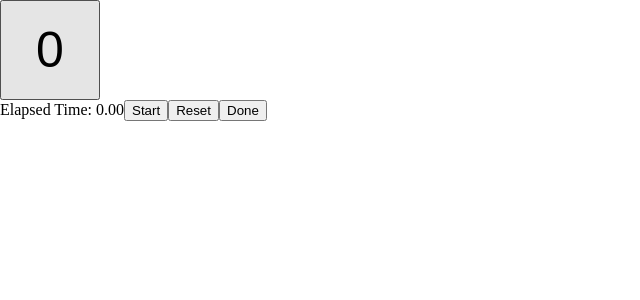
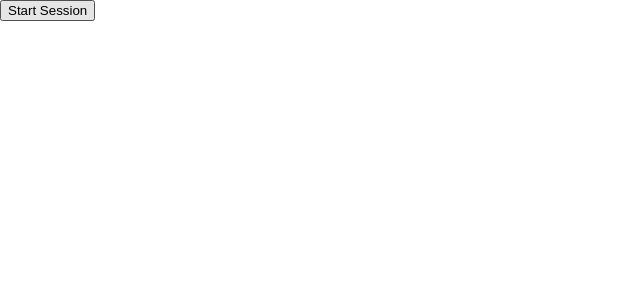
Before and after one commit to mbebenita/Breath, a React app: page / in a window 1280 px wide. Shown: the top 300 px of the page, without its empty margins (0-640 px from the left). Built offline with nearby package versions, Linux system fonts and the light colour scheme.

Commit message:
Lots of changes, don’t write commit messages like this.

```diff
--- a/src/Counter.tsx
+++ b/src/Counter.tsx
@@ -13,8 +13,12 @@ export class Counter extends React.Component<any, any> {
         count: 0
       });
       e.preventDefault();
-
     } else {
+      if (this.state.count == 0) {
+        if (this.props.onStart) {
+          this.props.onStart();
+        }
+      }
       this.setState({
         count: this.state.count + 1
       });
@@ -29,9 +33,11 @@ export class Counter extends React.Component<any, any> {
       height: 100,
       fontSize: 50
     };
-    return <button style={buttonStyle}
+    return <div style={{backgroundColor: "blue", padding: 16}}>
+      <button style={buttonStyle}
       onMouseDown={this.onCount.bind(this)}
       onContextMenu={this.onContextMenu.bind(this)}
       >{this.state.count}</button>
+    </div>
   }
 }
--- a/src/Main.tsx
+++ b/src/Main.tsx
@@ -1,33 +1,17 @@
 import * as React from "react";
 import * as ReactDOM from "react-dom";
 
-import { Rep } from "./Rep";
+import { Session } from "./Session";
 
 
 export class Page extends React.Component<any, any> {
   constructor() {
     super();
-    let reps = ["FOO"];
-    // if (localStorage.count) {
-    //     reps = [];
-    //     for (let i = 0; i < localStorage.count | 0; i++) {
-    //       reps.push("A");
-    //     }
-    // }
-    this.state = {
-      reps
-    }
+  }
 
-  }
-  onDone() {
-    let reps = this.state.reps;
-    reps.push("FOO");
-    this.setState({reps});
-    // localStorage.count = reps.length;
-  }
   render() {
     return <div>
-      { this.state.reps.map((rep, i) => <Rep onDone={this.onDone.bind(this)} key={i}/>) }
+      <Session/>
     </div>
   }
 }
--- a/src/Rep.tsx
+++ b/src/Rep.tsx
@@ -1,18 +1,51 @@
 import * as React from "react";
-
+import { toTime } from "./util";
 import { Stopwatch } from "./Stopwatch";
 import { Counter } from "./Counter";
 
+enum RepState {
+  NONE,
+  IN_PROGRESS,
+  COMPLETED
+}
 export class Rep extends React.Component<any, any> {
   constructor() {
     super();
+    this.state = {
+      startTime: 0,
+      endTime: 0,
+      repState: RepState.NONE
+    }
+  }
+  onStart() {
+    this.setState({
+      startTime: performance.now(),
+      repState: RepState.IN_PROGRESS
+    });
   }
   onDone() {
     if (this.props.onDone) {
       this.props.onDone();
     }
+    this.setState({
+      endTime: performance.now(),
+      repState: RepState.COMPLETED
+    });
   }
   render() {
-    return <div><Counter/><Stopwatch onDone={this.onDone.bind(this)}/></div>
+    if (this.state.repState == RepState.NONE) {
+      return <div style={{backgroundColor: "green", padding: 16}}>
+        <Counter onStart={this.onStart.bind(this)}/>
+      </div>
+    } else if (this.state.repState == RepState.IN_PROGRESS) {
+      return <div style={{backgroundColor: "green", padding: 16}}>
+        <div>{toTime(performance.now() - this.state.startTime)}</div>
+        <Counter onStart={this.onStart.bind(this)}/><Stopwatch onDone={this.onDone.bind(this)}/>
+      </div>
+    }
+    return <div style={{backgroundColor: "green", padding: 16}}>
+      <div>{toTime(this.state.endTime - this.state.startTime)}</div>
+      <Counter onStart={this.onStart.bind(this)}/><Stopwatch onDone={this.onDone.bind(this)}/>
+    </div>
   }
 }
--- /dev/null
+++ b/src/Session.tsx
@@ -0,0 +1,68 @@
+import * as React from "react";
+import { Rep } from "./Rep";
+import { toTime } from "./util";
+
+enum SessionState {
+  NONE,
+  IN_PROGRESS,
+  COMPLETE
+}
+
+export class Session extends React.Component<any, any> {
+  constructor() {
+    super();
+    let reps = ["FOO"];
+    this.state = {
+      reps,
+      startTime: 0,
+      endTime: 0,
+      sessionState: SessionState.NONE
+    }
+
+    setInterval(() => {
+      this.forceUpdate();
+    });
+  }
+  onDone() {
+    if (this.state.sessionState == SessionState.COMPLETE) {
+      return;
+    }
+    let reps = this.state.reps;
+    reps.push("FOO");
+    this.setState({reps});
+  }
+  onClick() {
+    if (this.state.sessionState == SessionState.NONE) {
+      this.setState({
+        sessionState: SessionState.IN_PROGRESS,
+        startTime: performance.now()
+      });
+    } else if (this.state.sessionState == SessionState.IN_PROGRESS) {
+      this.setState({
+        sessionState: SessionState.COMPLETE,
+        endTime: performance.now()
+      });
+    }
+  }
+  render() {
+    if (this.state.sessionState == SessionState.NONE) {
+      return <div>
+        <button onClick={this.onClick.bind(this)}>{"Start Session"}</button>
+      </div>
+    } else if (this.state.sessionState == SessionState.COMPLETE) {
+      return <div>
+        Session is Over {toTime(this.state.endTime - this.state.startTime)}
+        <div style={{backgroundColor: "red", padding: 16}}>
+          { this.state.reps.map((rep, i) => <Rep onDone={this.onDone.bind(this)} key={i}/>) }
+        </div>
+      </div>
+    }
+    return <div>
+      Session {toTime(performance.now() - this.state.startTime)}
+      <div style={{backgroundColor: "red", padding: 16}}>
+        { this.state.reps.map((rep, i) => <Rep onDone={this.onDone.bind(this)} key={i}/>) }
+      </div>
+      <button onClick={this.onClick.bind(this)}>{"End Session"}</button>
+    </div>
+  }
+}
--- a/src/Stopwatch.tsx
+++ b/src/Stopwatch.tsx
@@ -1,75 +1,86 @@
 import * as React from "react";
+
+enum StopwatchState {
+  /**
+   * No timing has started.
+   */
+  NONE,
+  /**
+   * First timer.
+   */
+  TIME0,
+  /**
+   * Second timer.
+   */
+  TIME1,
+  DONE
+}
+
+function toTime(ms) {
+  return (ms / 1000).toFixed(2);
+}
 
 export class Stopwatch extends React.Component<any, any> {
   constructor() {
     super();
     this.state = {
-      currentTime: 0,
-      startTime: 0,
-      timer: 0,
-      isDone: false
+      stopwatchState: StopwatchState.NONE,
+      startTime0: 0,
+      startTime1: 0,
+      endTime1: 0
     };
-  }
 
-  componentDidMount() {
-
-  }
-
-  onStartOrPause() {
-    if (this.state.timer) {
-      clearInterval(this.state.timer);
-      this.setState({
-        timer: 0
-      });
-      return;
-    }
-
-    var timer = setInterval(() => {
-      this.setState({
-        currentTime: performance.now()
-      });
-    }, 33);
-
-    this.setState({
-      startTime: performance.now() - (this.state.currentTime - this.state.startTime),
-      timer
+    setInterval(() => {
+      this.forceUpdate();
     });
   }
-
-  onStop() {
-    clearInterval(this.state.timer);
-  }
-
-  onReset() {
-    clearInterval(this.state.timer);
+  onClick() {
+    if (this.state.stopwatchState == StopwatchState.NONE) {
       this.setState({
-      currentTime: 0,
-      startTime: 0,
-      timer: 0
+        stopwatchState: StopwatchState.TIME0,
+        startTime0: performance.now()
       });
-  }
-
-  onDone() {
-    clearInterval(this.state.timer);
+    } else if (this.state.stopwatchState == StopwatchState.TIME0) {
       this.setState({
-      isDone: true
+        stopwatchState: StopwatchState.TIME1,
+        startTime1: performance.now()
+      });
+    } else if (this.state.stopwatchState == StopwatchState.TIME1) {
+      this.setState({
+        stopwatchState: StopwatchState.DONE,
+        endTime1: performance.now()
       });
 
       if (this.props.onDone) {
         this.props.onDone();
       }
     }
+  }
 
   render() {
-    let elapsedTime = ((this.state.currentTime - this.state.startTime) / 1000).toFixed(2);
-    if (this.state.isDone) {
-      return <div>Elapsed Time: { elapsedTime }</div>
-    }
+    if (this.state.stopwatchState == StopwatchState.NONE) {
       return <div>
-      Elapsed Time: { elapsedTime }
-      <button onClick={this.onStartOrPause.bind(this)}>{this.state.timer ? "Pause" : "Start"}</button>
-      <button onClick={this.onReset.bind(this)}>Reset</button>
-      <button onClick={this.onDone.bind(this)}>Done</button>
+        <button onClick={this.onClick.bind(this)}>{"Start"}</button>
+      </div>
+    } else if (this.state.stopwatchState == StopwatchState.TIME0) {
+      return <div>
+        <span>First Time: {toTime(performance.now() - this.state.startTime0)}</span>
+        <button onClick={this.onClick.bind(this)}>{"Done"}</button>
+      </div>
+    } else if (this.state.stopwatchState == StopwatchState.TIME1) {
+      return <div>
+        <span>
+          First Time: {toTime(this.state.startTime1 - this.state.startTime0)},
+          Second Time: {toTime(performance.now() - this.state.startTime1)}
+        </span>
+        <button onClick={this.onClick.bind(this)}>{"Done"}</button>
+      </div>
+    } else if (this.state.stopwatchState == StopwatchState.DONE) {
+      return <div>
+        <span>
+          First Time: {toTime(this.state.startTime1 - this.state.startTime0)},
+          Second Time: {toTime(this.state.endTime1 - this.state.startTime1)}</span>
       </div>
     }
   }
+}
--- /dev/null
+++ b/src/util.ts
@@ -0,0 +1,3 @@
+export function toTime(ms) {
+  return (ms / 1000).toFixed(2);
+}
```
Also changed, not shown: src/App.tsx (added, +7 -0 lines). Lines whose indentation alone changed are shown as unchanged.
